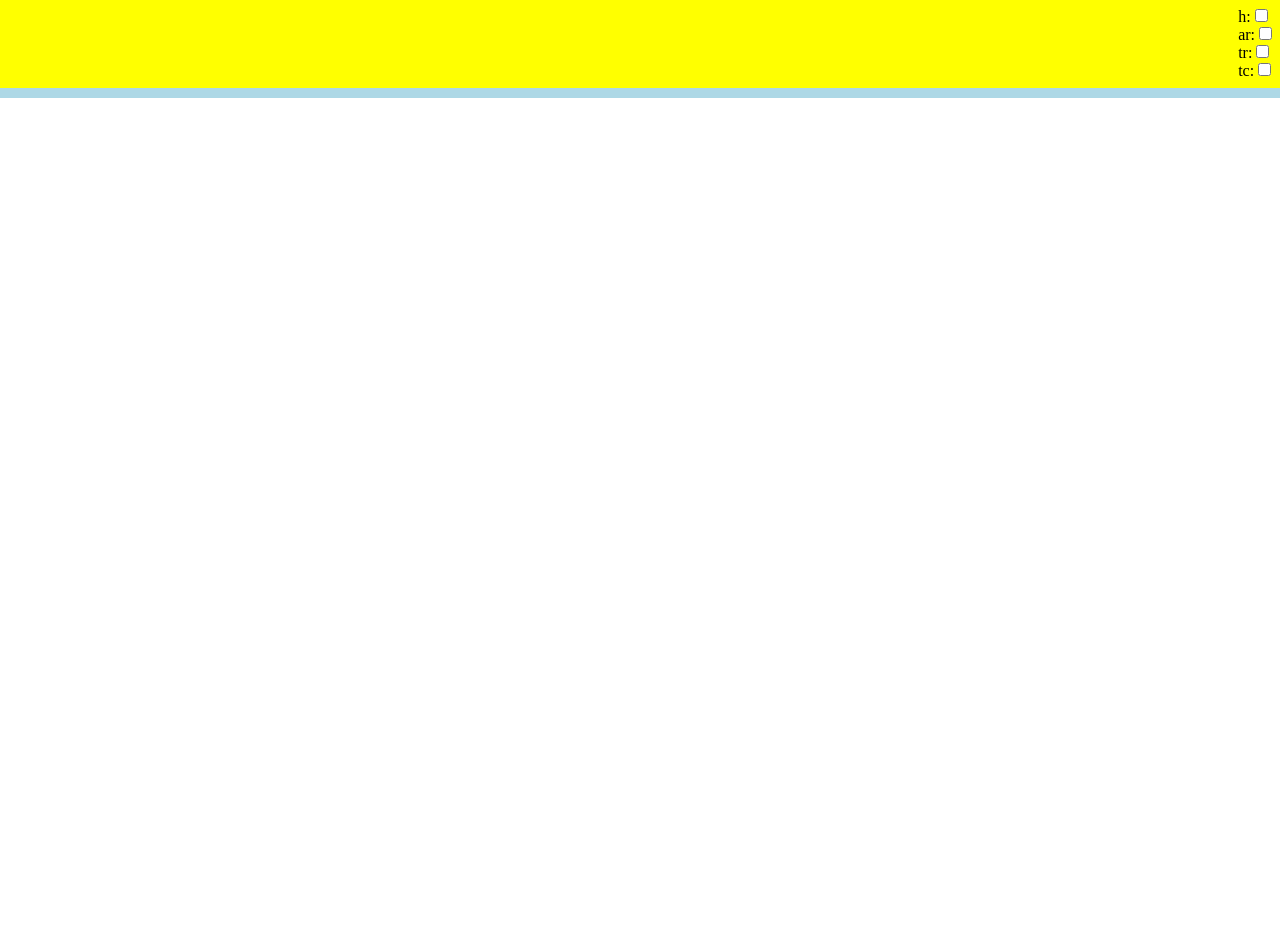
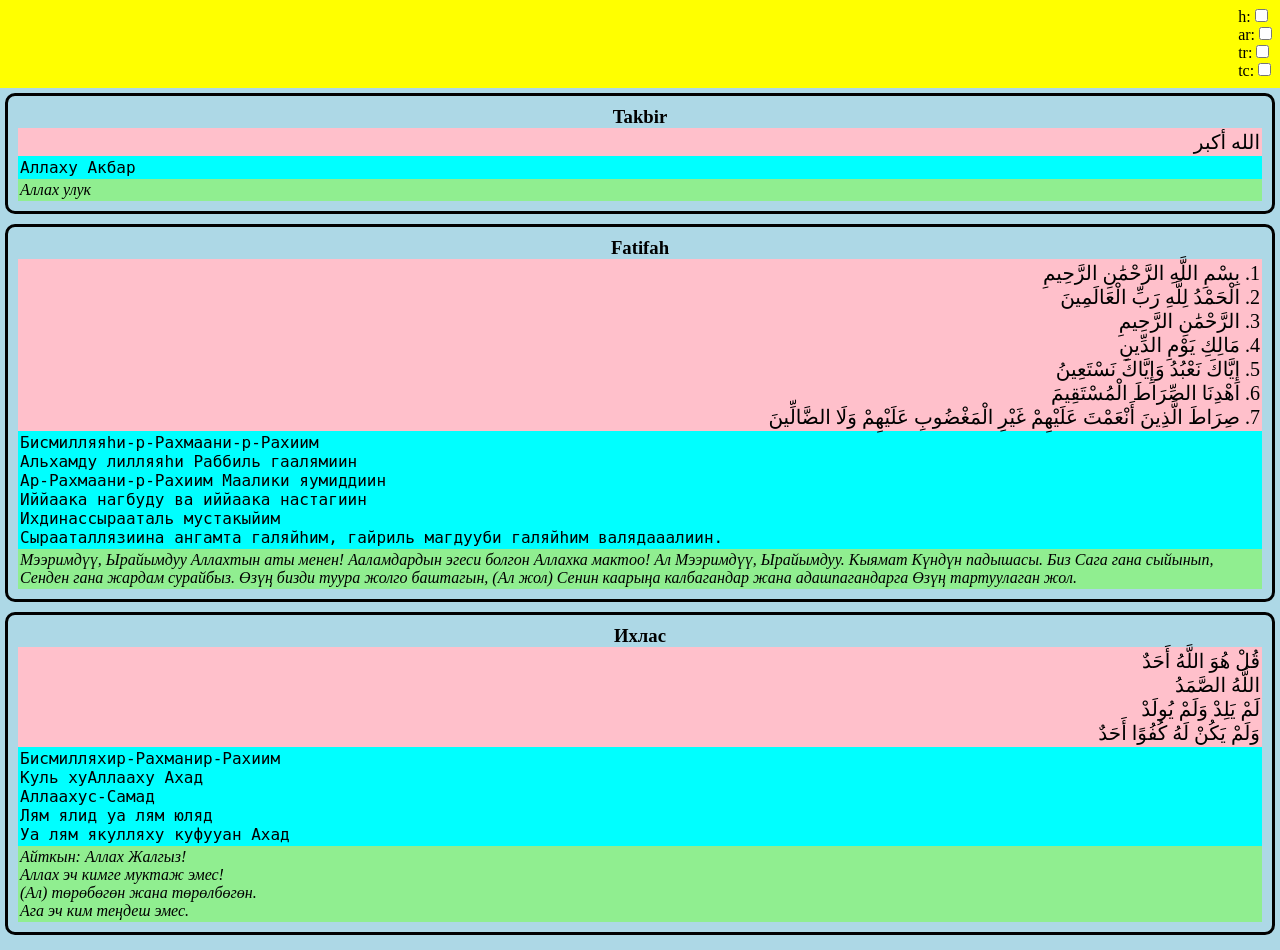
Before and after one commit to RisAbd/js-kek, a plain HTML site: page 11/index.html in a window 1280 px wide. Before the commit the page ends 800 px from the top, so only its background shows below. Drawn offline with Linux system fonts and the light colour scheme; no server answers.

Commit message:
change data.json url in 11 lesson

```diff
--- a/11/index.html
+++ b/11/index.html
@@ -92,7 +92,7 @@
       }
     });
 
-    fetch('https://kekmek.tk/data.json').then(r => r.json()).then(statements => {
+    fetch('./data.json').then(r => r.json()).then(statements => {
       console.log('kek', statements);
 
       for (let i = 0; i < statements.length; i++) {
```
